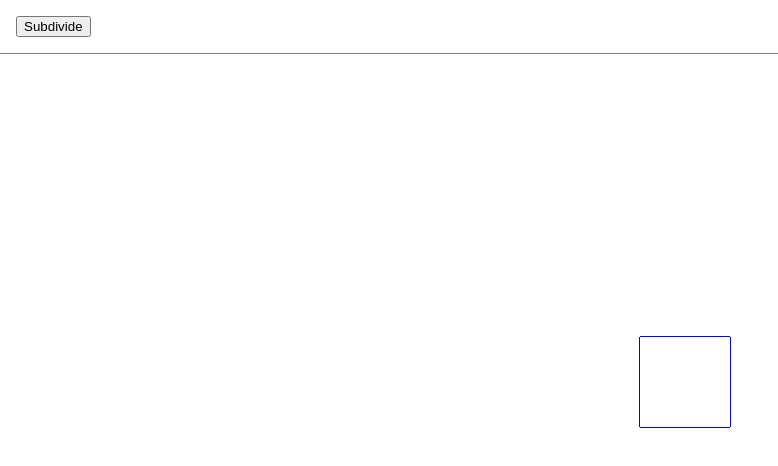
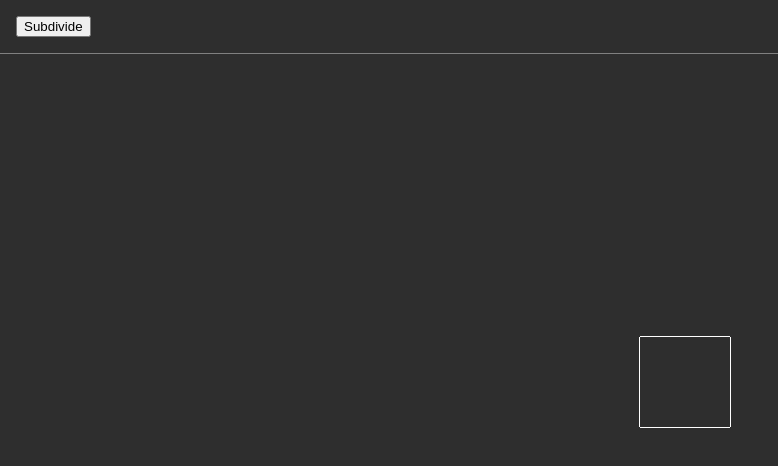
Before and after one commit to ianmelendez95/cgpp, a website built with Vite: page index.html in a window 1280 px wide. Shown: the whole page, without its empty margins (0-778 px from the left). Built offline with nearby package versions, Linux system fonts and the light colour scheme.

Commit message:
working style

```diff
--- a/index.html
+++ b/index.html
@@ -15,6 +15,8 @@
       width: 100%;
       height: 100%;
       overflow: hidden;
+
+      background-color: #2e2e2e;
     }
 
     #screen-container {
--- a/src/mesh/exercises/simple1DExample.ts
+++ b/src/mesh/exercises/simple1DExample.ts
@@ -67,9 +67,9 @@ function renderPoints(points: Vector3[] | Vector2[]) {
     camera.lookAt(0, 0, 0);
 
     const scene = new THREE.Scene();
-    scene.background = new THREE.Color(0xffffff);
+    scene.background = new THREE.Color(0x2e2e2e);
 
-    const material = new THREE.LineBasicMaterial({color: 0x0000ff});
+    const material = new THREE.LineBasicMaterial({color: 0xffffff});
 
     const geometry = new THREE.BufferGeometry().setFromPoints(points);
     const line = new THREE.LineSegments(geometry, material);
```
